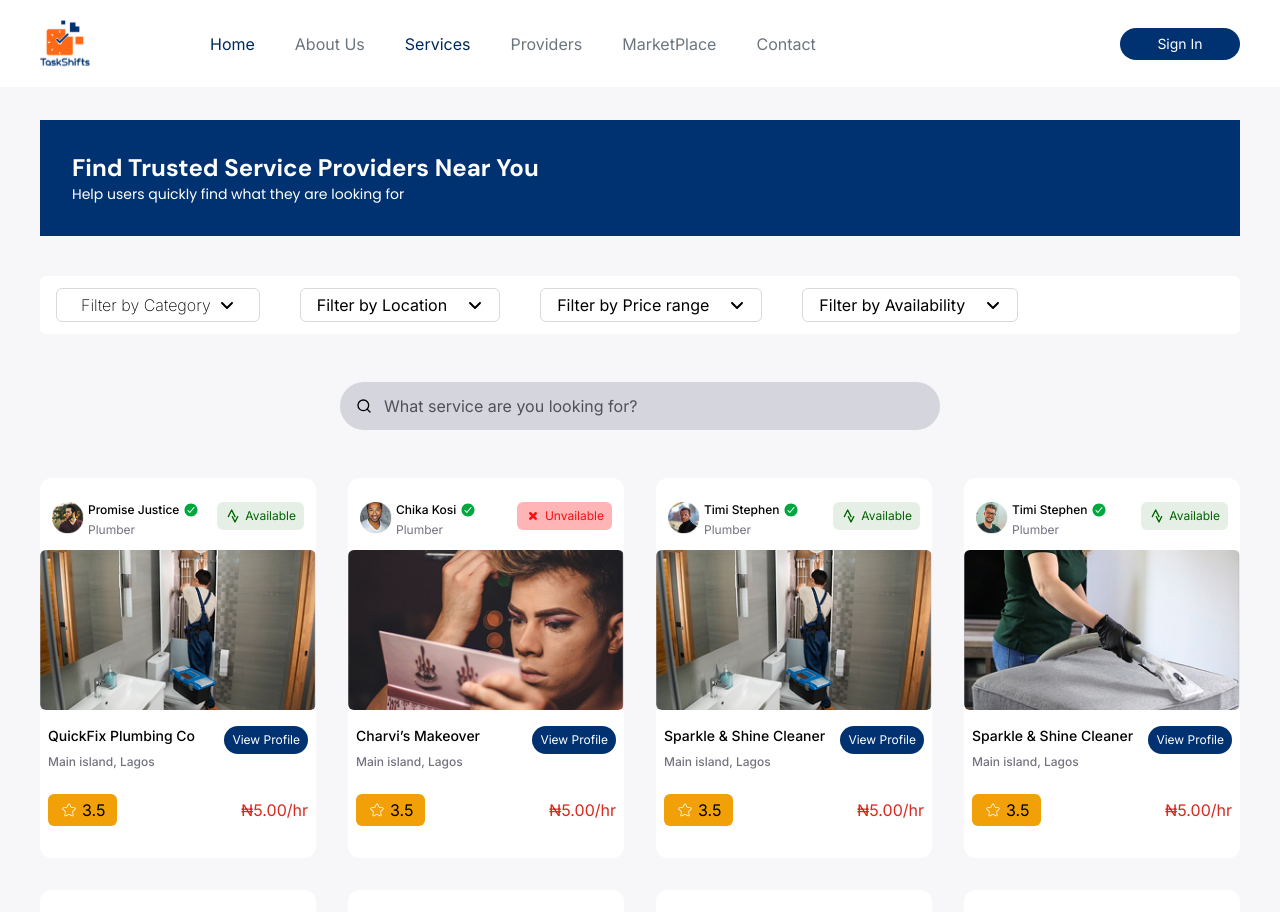
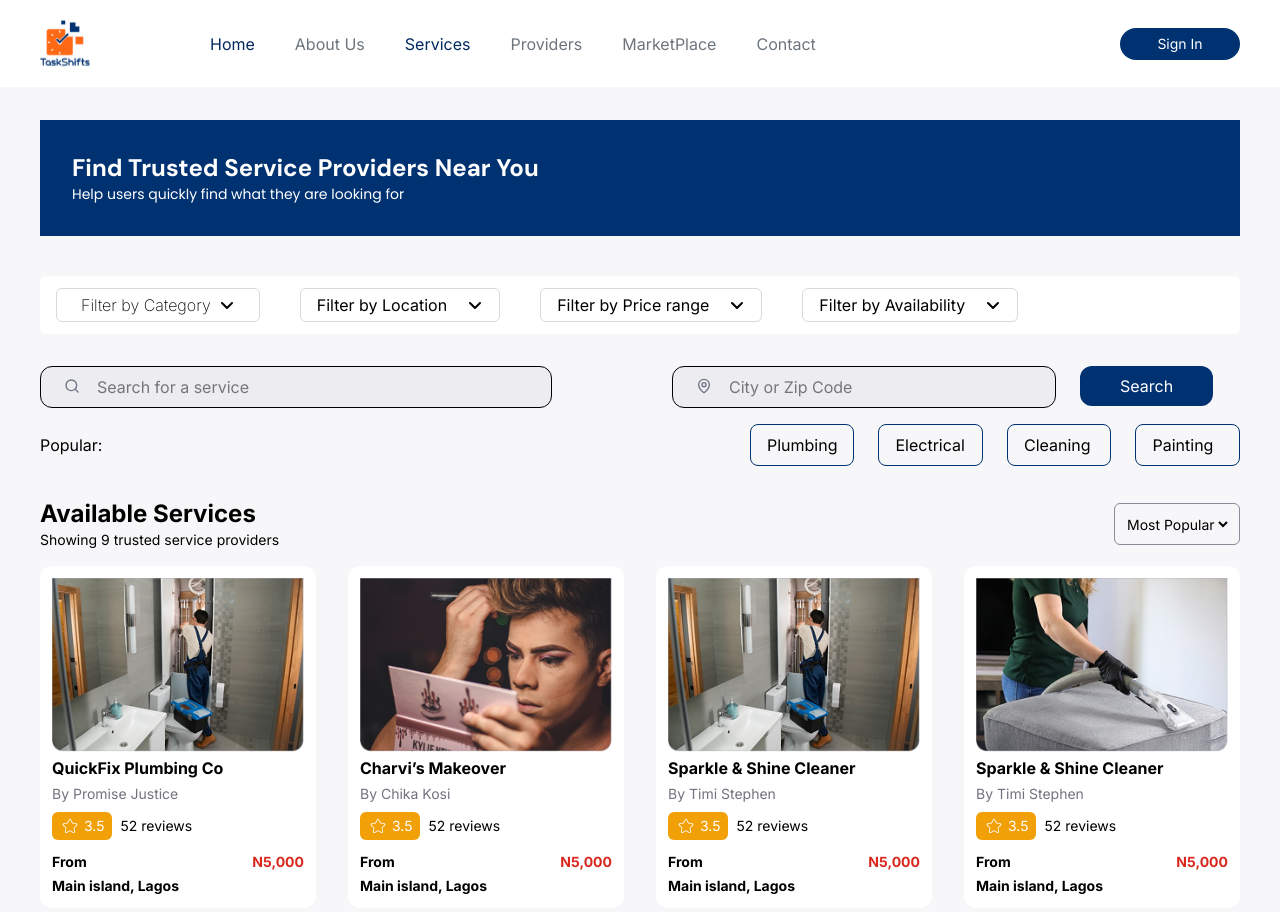
Before and after one commit to AsteriskRD/TaskShifts-Frontend, a Next.js app: page /services in a window 1280 px wide. Shown: the top 912 px of the page. Built offline with nearby package versions, Linux system fonts and the light colour scheme.

Commit message:
fix issues on service page

```diff
--- /dev/null
+++ b/src/app/components/ServiceComps/Available.jsx
@@ -0,0 +1,21 @@
+import React from "react";
+import { FiSearch } from "react-icons/fi";
+import { LuMapPin } from "react-icons/lu";
+
+const Available = () => {
+  return (
+    <div className="md:px-10 sm:px-6  flex items-center justify-between px-4 py-4">
+      <div>
+        <h1 className="font-bold md:text-2xl">Available Services</h1>
+        <p className="text-xs md:text-sm">Showing 9 trusted service providers</p>
+      </div>
+      <div className="border border-[#8A8A99] relative p-2 rounded-md">
+        <select className="text-sm md:text-sm" name="popular" id="polpular">
+          <option  value="popular">Most Popular</option>
+        </select>
+      </div>
+    </div>
+  );
+};
+
+export default Available;
--- a/src/app/components/ServiceComps/Filter.jsx
+++ b/src/app/components/ServiceComps/Filter.jsx
@@ -45,12 +45,7 @@ const Filter = () => {
           </div>
         </div>
 
-        <div className="bg-[#B4B4C280] flex mx-4  my-12 py-3 md:mx-auto md:w-1/2 relative items-center gap-3 px-4 rounded-full">
-          <FiSearch />
-          <p className={`${inter.className} text-[#505057]`}>
-            What service are you looking for?
-          </p>
-        </div>
+
       </div>
     </div>
   );
--- a/src/app/components/ServiceComps/Pagination.jsx
+++ b/src/app/components/ServiceComps/Pagination.jsx
@@ -2,16 +2,16 @@ import React from "react";
 import { Poppins } from "next/font/google";
 
 const poppins = Poppins({
-    subsets: ["latin"],
-    weight: ["400", "500", "600", "700"],
+  subsets: ["latin"],
+  weight: ["400", "500", "600", "700"],
 });
 
 const Pagination = () => {
   return (
-    <div className={` ${poppins.className} px-8 py-5 my-14`}>
-      <div className="bg-white rounded-md flex gap-10 text-black py-3 px-8">
-        <h1 className="font-medium">Showing 1 - 10 <span className="font-light">out of 50 Results</span></h1>
-      </div>
+    <div className={` ${poppins.className}  flex flex-col items-center   my-14`}>
+      <span className="justify-center py-2 px-4 border-2 border-[#003271] rounded-lg  inline-flex">
+        <h1 className="text-[#003271] font-bold">Load More Services</h1>
+      </span>
     </div>
   );
 };
--- /dev/null
+++ b/src/app/components/ServiceComps/Popular.jsx
@@ -0,0 +1,28 @@
+import React from 'react'
+
+const services = [
+    "Plumbing",
+    "Electrical",
+    "Cleaning",
+    "Painting"
+]
+
+const Popular = () => {
+  return (
+    <div className='md:px-10 sm:px-6 px-4 py-4'>
+        <div className='flex items-center justify-between md:gap-10'>
+            <h1>Popular:</h1>
+            <ul className='grid grid-cols-2 md:grid-cols-4 gap-6 ml-2'>
+                {services.map((service) =>(
+                    <li  key={service} className='py-2 px-4 border border-[#003271] rounded-lg  cursor-pointer'>{service}</li>
+                ))}
+
+            </ul>
+        </div>
+
+
+    </div>
+  )
+}
+
+export default Popular
--- /dev/null
+++ b/src/app/components/ServiceComps/SearchComponent.jsx
@@ -0,0 +1,39 @@
+import React from "react";
+import { FiSearch } from "react-icons/fi";
+import { LuMapPin } from "react-icons/lu";
+
+const SearchComponent = () => {
+  return (
+    <div className="md:px-10 sm:px-6 px-4 pt-8 md:flex flex-wrap  items-center gap-30">
+      <div className="relative ">
+        <FiSearch className="inline ml-2 text-gray-500 absolute left-4 top-3" />
+        <input
+          className="border-[0.5px] bg-[#E3E3E980] placeholder:pl-10 md:w-lg rounded-xl px-4 py-2 border-[border-[#D8D8DD]]"
+          type="search"
+          name="search"
+          id="search"
+          placeholder="Search for a service"
+        />
+      </div>
+      <div className="flex gap-6  py-6 md:py-0 flex-wrap">
+        <div className="relative ">
+          <LuMapPin className="inline ml-2 text-gray-500 absolute left-4 top-3" />
+          <input
+            className="border-[0.5px] bg-[#E3E3E980] placeholder:pl-10 md:w-sm rounded-xl px-4 py-2 border-[border-[#D8D8DD]]"
+            type="search"
+            name="search"
+            id="search"
+            placeholder="City or Zip Code"
+          />
+        </div>
+        <div>
+          <button className="bg-[#003271] rounded-xl px-10 py-2 text-white">
+            Search
+          </button>
+        </div>
+      </div>
+    </div>
+  );
+};
+
+export default SearchComponent;
--- a/src/app/components/ServiceComps/ServiceParent.jsx
+++ b/src/app/components/ServiceComps/ServiceParent.jsx
@@ -32,14 +32,14 @@ const services = [
     img: p_three,
     name: "Promise Justice",
     title: "Plumber",
-
     status: "Available",
     image: plumbingone,
     service: "QuickFix Plumbing Co",
     location: "Main island, Lagos",
     rating: "3.5",
     reviews: "52",
-    time: "5.00",
+    price: "N5,000",
+
   },
   {
     id: 2,
@@ -53,6 +53,7 @@ const services = [
     rating: "3.5",
     reviews: "52",
     time: "5.00",
+    price: "N5,000",
   },
   {
     id: 3,
@@ -67,6 +68,7 @@ const services = [
     rating: "3.5",
     reviews: "52",
     time: "5.00",
+    price: "N5,000",
   },
   {
     id: 4,
@@ -81,6 +83,7 @@ const services = [
     rating: "3.5",
     reviews: "52",
     time: "5.00",
+    price: "N5,000",
   },
   {
     id: 5,
@@ -95,6 +98,7 @@ const services = [
     rating: "3.5",
     reviews: "52",
     time: "5.00",
+    price: "N5,000",
   },
   {
     id: 6,
@@ -108,6 +112,7 @@ const services = [
     rating: "3.5",
     reviews: "52",
     time: "5.00",
+    price: "N5,000",
   },
   {
     id: 7,
@@ -122,6 +127,7 @@ const services = [
     rating: "3.5",
     reviews: "52",
     time: "5.00",
+    price: "N5,000",
   },
   {
     id: 8,
@@ -136,6 +142,7 @@ const services = [
     rating: "3.5",
     reviews: "52",
     time: "5.00",
+    price: "N5,000",
   },
 ];
 
@@ -147,7 +154,7 @@ const ServiceParent = () => {
   gap-4 sm:gap-6 md:gap-8"
     >
       {services.map((service) => (
-        <Services key={service.id} {...service} />
+        <Services key={service.id} name = {service.name} image={service.image} service={service.service} location={service.location} rating={service.rating} reviews={service.reviews} price={service.price}  />
       ))}
     </div>
   );
--- a/src/app/components/ServiceComps/Services.jsx
+++ b/src/app/components/ServiceComps/Services.jsx
@@ -18,84 +18,25 @@ const dm_sans = DM_Sans({
 
 const Services = (props) => {
   return (
-    <div className="bg-white w-full py-6 rounded-xl ">
-      <div className="px-3">
-        <div className="flex justify-between">
-          <div className="flex gap-1">
-            <Image
-              className="w-8 h-8"
-              width={20}
-              src={props.img}
-              alt={props.title}
-            />
-            <div>
-              <div className="flex items-center gap-1">
-                <h1 className="text-xs  font-medium whitespace-nowrap">
-                  {props.name}
-                </h1>
-                <IoCheckmarkCircle className="text-green-600" size={16} />
-              </div>
-
-              <p className="text-[#737380] text-xs pt-1 pb-1 sm:pb-3">{props.title}</p>
-              <div className="flex sm:hidden gap-1 pb-4.5">
-                <div>{props.icon}</div>
-                <div
-                  className={`flex gap-1 items-center sm:py-1.5 py-1  px-2 rounded-md ${
-                    props.status === "Available"
-                      ? "bg-[#0064001A] text-[#006400]"
-                      : "bg-[#FF080D4D] text-[#F91115]"
-                  }`}
-                >
-                  {props.status === "Available" ? (
-                    <TbBrandStrava />
-                  ) : (
-                    <TiTimes />
-                  )}
-                  <p className="text-xs whitespace-nowrap">{props.status}</p>
-                </div>
-              </div>
-            </div>
-          </div>
-
-          <div className="sm:flex hidden gap-1 items-start">
-            <div>{props.icon}</div>
-            <div
-              className={`flex gap-1 items-center py-1.5 px-2 rounded-md ${
-                props.status === "Available"
-                  ? "bg-[#0064001A] text-[#006400]"
-                  : "bg-[#FF080D4D] text-[#F91115]"
-              }`}
-            >
-              {props.status === "Available" ? <TbBrandStrava /> : <TiTimes />}
-              <p className="text-xs whitespace-nowrap">{props.status}</p>
-            </div>
-          </div>
-        </div>
+    <div className="bg-white w-full p-3 rounded-xl ">
+      <div>
+        <Image className="w-full" src={props.image} alt={props.name} />
       </div>
-
-      <Image
-        src={props.image}
-        alt={props.title}
-        className="w-full h-40 object-cover rounded-md"
-      />
-
-      <div className="px-2 py-4 flex-1 flex flex-col justify-between">
-        <div className="flex justify-between">
-          <h1 className="sm:text-sm text-xs font-medium">{props.service}</h1>
-          <button className="bg-[#003271] text-white text-xs rounded-3xl sm:rounded-full py-1 sm:py-1.5 px-2">
-            View Profile
-          </button>
-        </div>
-        <p className="text-[#737380] font-medium text-xs">{props.location}</p>
+      <h1 className="font-bold text-xs md:text-base text-black py-1">{props.service}</h1>
+      <h1 className="text-[#737380] text-xs md:text-sm">
+        By <span>{props.name}</span>
+      </h1>
+      <div className="flex py-2 gap-2 text-xs  md:text-sm justify-betweenn items-center">
+        {" "}
+        <h1 className="bg-[#F1A008] flex gap-1 items-center text-white rounded-md py-1 px-2">
+          <CiStar size={20} /> {props.rating}{" "}
+        </h1>
+        <span className="md:text-sm text-xs">{props.reviews} reviews</span>
       </div>
-
-      <div className="flex py-2 px-2 justify-between items-center">
-        <div className="bg-[#F1A008] rounded-md py-1 flex px-3 items-center gap-1">
-          <CiStar className="text-white" size={18} />
-          <h1>{props.rating}</h1>
-        </div>
-        <h1 className="text-[#D9291E]">₦{props.time}/hr</h1>
-      </div>
+      <h1 className="flex py-1 font-bold justify-between text-xs md:text-sm">
+        From <span className="text-[#D9291E] font-bold">{props.price}</span>
+      </h1>
+      <h1 className="md:text-sm text-xs font-bold">{props.location}</h1>
     </div>
   );
 };
--- a/src/app/components/homePageComponents/LandingPage.jsx
+++ b/src/app/components/homePageComponents/LandingPage.jsx
@@ -32,7 +32,7 @@ const LandingPage = () => {
     >
       <section className="sm:flex block justify-between items-center w-full">
         <div className="md:w-1/2 space-y-4 flex flex-col  justify-center  ">
-          <h1 className="md:pt-10 pt-14 sm:pt-0 font-bold text-[#000000] sm:text-2xl text-xl md:text-5xl ">
+          <h1 className="md:pt-10 pt-14 font-bold text-[#000000] sm:text-2xl text-xl md:text-5xl ">
             Find Trusted{" "}
             <span className="text-[#FF6815]">Service Providers</span> Near You
           </h1>
@@ -68,7 +68,7 @@ const LandingPage = () => {
 
         <div className=" pt-6 z-0 relative overflow-hidden ">
           <Image
-            className="md:w-96 w-72 h-full object-contain object-center"
+            className="w-full object-contain object-center"
             src={landingfour}
             alt="landing"
             width={500}
--- a/src/app/services/page.jsx
+++ b/src/app/services/page.jsx
@@ -3,12 +3,20 @@ import FindtTrusted from '../components/ServiceComps/FindtTrusted'
 import Filter from '../components/ServiceComps/Filter'
 import Pagination from '../components/ServiceComps/Pagination'
 import ServiceParent from '../components/ServiceComps/ServiceParent'
+import SearchComponent from '../components/ServiceComps/SearchComponent'
+import Popular from '../components/ServiceComps/Popular'
+import Available from '../components/ServiceComps/Available'
+
 
 const Services = () => {
   return (
     <div className='bg-[#e2e2e947] max-w-[1440px] mx-auto py-8'>
         <FindtTrusted/>
         <Filter/>
+        <SearchComponent/>
+
+        <Popular/>
+        <Available/>
         <ServiceParent/>
         <Pagination/>
 
```
